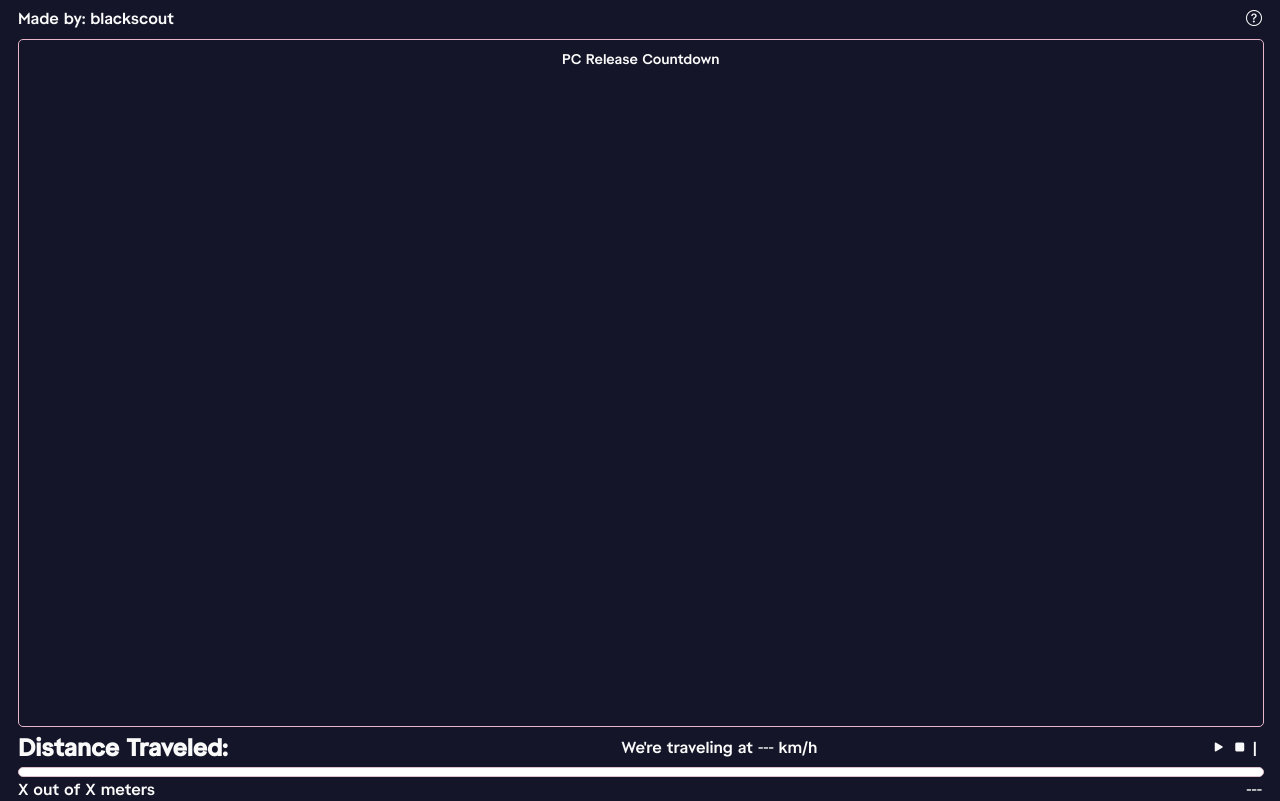
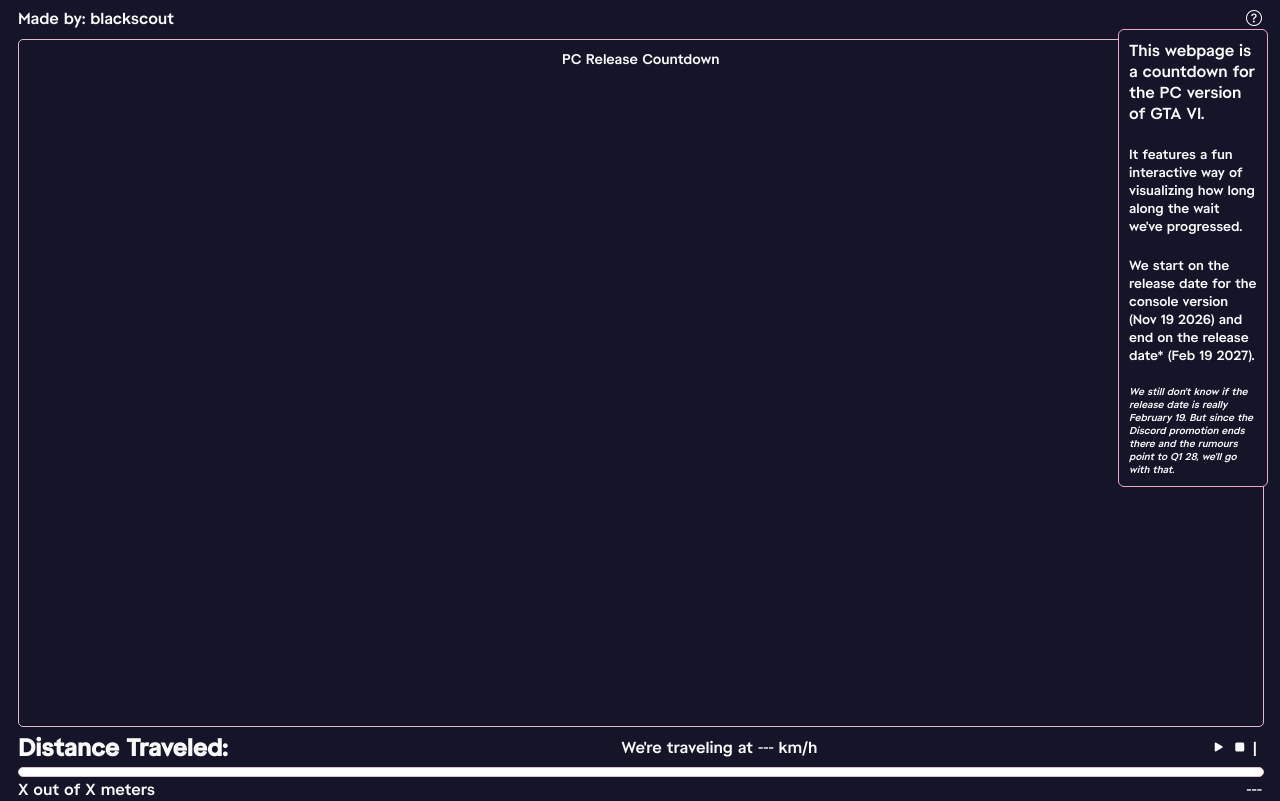
Before and after one commit to bscout9956/bscout9956.github.io, a plain HTML site: page index.html in a window 1280 px wide. Both pictures are taken after a click on the icon 1254 px from the left and 18 px from the top of the page. Drawn offline with nearby package versions, Linux system fonts and the light colour scheme.

Commit message:
Make style of about info navigable

```diff
--- a/style.css
+++ b/style.css
@@ -19,10 +19,7 @@ header {
     visibility: hidden;
     width: 10vw;
     background-color: #141528;
-    border-color: #f5a6c8;
-    border-radius: 6px;
-    border-style: solid;
-    border-width: 1px;
+    border: 1px solid #f5a6c8;
     border-radius: 6px;
     padding: 10px;
     position: absolute;
@@ -32,7 +29,8 @@ header {
     font-family: "ArtDecoMedium", sans-serif;
 }
 
-.about-info:hover .about-info-text {
+.about-info:hover .about-info-text,
+.about-info:focus-within .about-info-text {
     visibility: visible;
 }
 
```
